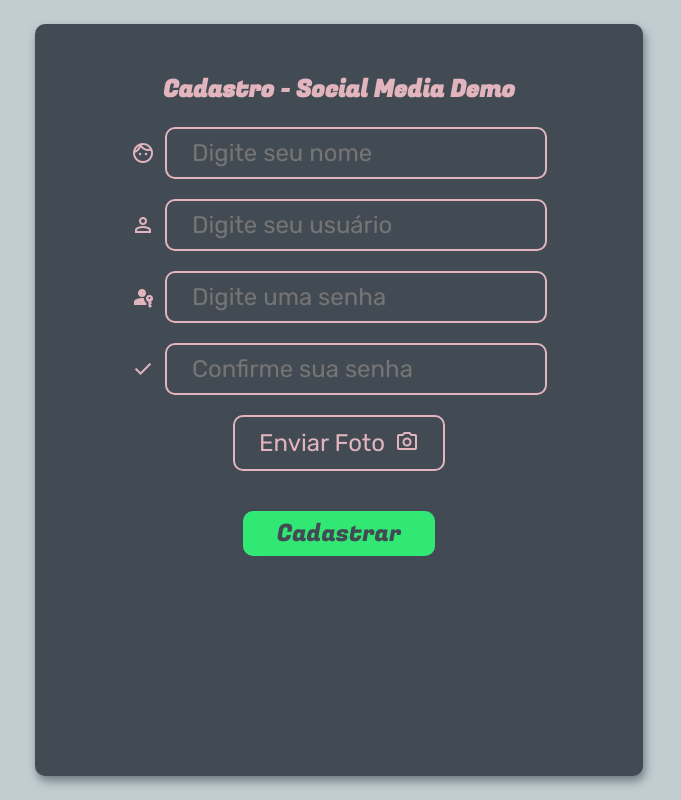
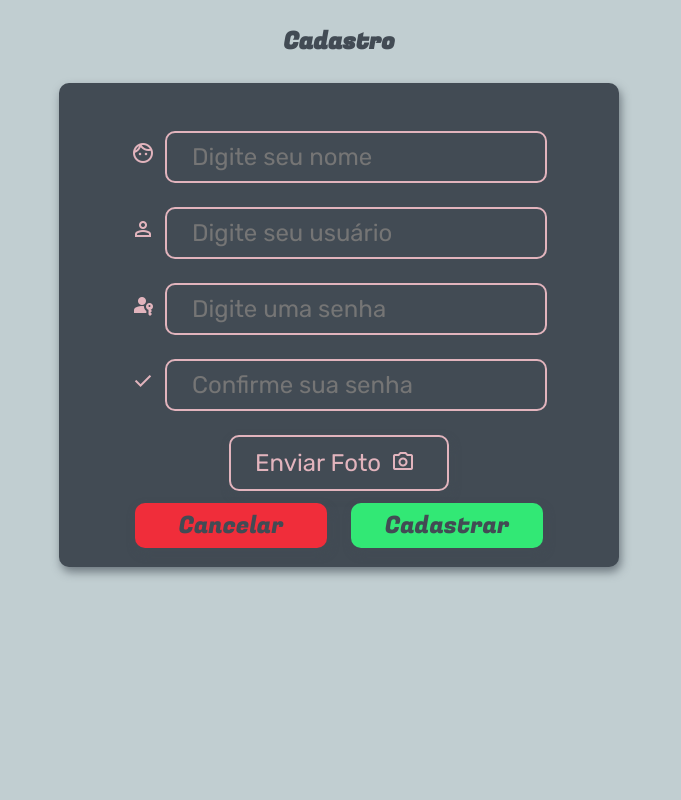
Before and after one commit to marcosvscampos/social-media-demo-front, an Angular app: page /register in a window 1280 px wide. Shown: the whole page, without its empty margins (301-982 px from the left). Built offline with nearby package versions, Linux system fonts and the light colour scheme.

Commit message:
Refatoração das telas de login e cadastro

```diff
--- a/src/app/components/pages/login/login.component.html
+++ b/src/app/components/pages/login/login.component.html
@@ -1,19 +1,21 @@
 <section class="container-flex justify-center simple-page">
-    <div class="simple-page-container borderless-radius">
-        <h1 class="title ff-fugaz">Social Media Demo</h1>
-        <div class="field-container">
-            <span class="material-symbols-outlined">account_circle</span>
-            <input class="input-default pink-border dark-bkg" type="text"
-                name="username" [(ngModel)]="login.username"
-                placeholder="Usuário">
+    <div class="modal-space">
+        <h1 class="modal-form-title ff-fugaz">Login</h1>
+        <div class="modal-form borderless-radius">
+            <div class="modal-form-field-wrapper">
+                <span class="label-symbol material-symbols-outlined">face</span>
+                <input class="input-default pink-border dark-bkg" type="text"
+                    name="username" placeholder="Usuário" [(ngModel)]="login.username">
+            </div>
+            <div class="modal-form-field-wrapper">
+                <span class="label-symbol material-symbols-outlined">lock</span>
+                <input class="input-default pink-border dark-bkg" type="text"
+                    name="password" placeholder="Senha" [(ngModel)]="login.password">
+            </div>
+            <div class="modal-form-button-wrapper">
+                <button class="button register-button ff-fugaz borderless-radius" (click)="register()">Cadastrar-se</button>
+                <button class="button login-button ff-fugaz borderless-radius" (click)="doLogin()">Entrar</button>
+            </div>
         </div>
-        <div class="field-container">
-            <span class="material-symbols-outlined">lock</span>
-            <input class="input-default pink-border dark-bkg" type="password"
-                name="password" [(ngModel)]="login.password"
-                placeholder="Senha">
-        </div>
-        <button class="button login-button ff-fugaz borderless-radius" (click)="doLogin()">Entrar</button>
-        <button class="button register-button ff-fugaz borderless-radius" (click)="register()">Cadastrar-se</button>
     </div>
 </section>
--- a/src/app/components/pages/register/register.component.css
+++ b/src/app/components/pages/register/register.component.css
@@ -1,15 +1,30 @@
+.register-space {
+    margin: 1em;
+}
+
 .label-image {
     display: flex;
     padding: 0.5em 1em;
+    margin: 2px;
     gap: 10px;
     cursor: pointer;
-}
-
-.registry-container {
-    margin: 1em 0;
 }
 
 .file-name {
     color: var(--background-secondary);
     font-size: 0.6em;
+    margin-bottom: 0.5em;
 }
+
+.modal-form-register {
+    padding-bottom: 0.8em;
+}
+
+.modal-form-field-wrapper-sm {
+    margin: 1em 2em;
+}
+
+.modal-form-field-wrapper-file {
+    margin: 0.5em 1em;
+    padding: 0em 5em;
+}
--- a/src/app/components/pages/register/register.component.html
+++ b/src/app/components/pages/register/register.component.html
@@ -1,27 +1,28 @@
 <section class="container-flex justify-center simple-page">
-    <div class="simple-page-container registry-container borderless-radius">
-        <h1 class="title ff-fugaz">Cadastro - Social Media Demo</h1>
-        <div class="field-container">
-            <span class="material-symbols-outlined">face</span>
+    <div class="modal-space register-space">
+        <h1 class="modal-form-title ff-fugaz">Cadastro</h1>
+        <div class="modal-form modal-form-register borderless-radius">
+            <div class="modal-form-field-wrapper-sm">
+                <span class="label-symbol material-symbols-outlined">face</span>
                 <input class="input-default pink-border dark-bkg" type="text"
                     name="name" placeholder="Digite seu nome" [(ngModel)]="user.name">
             </div>
-        <div class="field-container">
-            <span class="material-symbols-outlined">person</span>
+            <div class="modal-form-field-wrapper-sm">
+                <span class="label-symbol material-symbols-outlined">person</span>
                 <input class="input-default pink-border dark-bkg" type="text"
                     name="name" placeholder="Digite seu usuário" [(ngModel)]="user.username">
             </div>
-        <div class="field-container">
-            <span class="material-symbols-outlined">passkey</span>
+            <div class="modal-form-field-wrapper-sm">
+                <span class="label-symbol material-symbols-outlined">passkey</span>
                 <input class="input-default pink-border dark-bkg" type="password"
                     name="password" placeholder="Digite uma senha" [(ngModel)]="register.password">
             </div>
-        <div class="field-container">
-            <span class="material-symbols-outlined">check</span>
+            <div class="modal-form-field-wrapper-sm">
+                <span class="label-symbol material-symbols-outlined">check</span>
                 <input class="input-default pink-border dark-bkg" type="password"
                     name="password" placeholder="Confirme sua senha" [(ngModel)]="register.confirmPassword">
             </div>
-        <div class="field-container">
+            <div class="modal-form-field-wrapper-file">
                 <input type="file" name="file" id="file" class="input-file"
                     accept="image/png, image/jpg, image/jpeg"
                     (change)="onFileChange($event)"/>
@@ -30,6 +31,10 @@
                 </label>
             </div>
             <p class="file-name">{{ register.fileName }}</p>
+            <div class="modal-form-button-wrapper">
+                <button class="button cancel-button ff-fugaz borderless-radius" (click)="cancelRegister()">Cancelar</button>
                 <button class="button register-button ff-fugaz borderless-radius" (click)="doRegister()">Cadastrar</button>
             </div>
+        </div>
+    </div>
 </section>
--- a/src/app/components/pages/register/register.component.ts
+++ b/src/app/components/pages/register/register.component.ts
@@ -61,6 +61,10 @@ export class RegisterComponent implements OnInit {
   ngOnInit(): void {
   }
 
+  cancelRegister(){
+    this.router.navigate(['/login']);
+  }
+
   doRegister(){
     this.createUser();
   }
--- a/src/styles.css
+++ b/src/styles.css
@@ -52,6 +52,17 @@
     color: var(--button-confirm)
 }
 
+.cancel-button {
+    background-color: var(--button-cancel);
+    color: var(--background-primary);
+}
+
+.cancel-button:active {
+    border: 2px solid var(--button-cancel);
+    background-color: var(--background-primary);
+    color: var(--button-cancel)
+}
+
 .input-default {
     padding: 10px 25px;
     border-radius: 10px;
@@ -71,34 +82,12 @@
     height: 100vh;
 }
 
-.simple-page-container {
-    padding: 2em 4em;
-    display: flex;
-    flex-direction: column;
-    gap: 20px;
-    align-items: center;
-    background-color: var(--background-primary);
-    margin: 4em 0;
-    box-sizing: border-box;
-}
-
 .pink-border {
     border: 2px solid var(--font-secondary);
 }
 
 .dark-bkg {
     background-color: var(--background-primary);
-    color: var(--font-secondary);
-}
-
-.field-container {
-    display: flex;
-    gap: 10px;
-    align-items: center;
-    color: var(--font-secondary);
-}
-
-.title {
     color: var(--font-secondary);
 }
 
@@ -114,3 +103,33 @@ input[type="file"] {
 	position: absolute;
 	z-index: -1;
 }
+
+.modal-space {
+    text-align: center;
+    margin: 2em;
+    color: var(--font-secondary);
+}
+
+.modal-form-title {
+    margin-bottom: 1em;
+    color: var(--background-primary)
+}
+
+.modal-form {
+    padding: 1em 1em 2em 1em;
+    background-color: var(--background-primary);
+}
+
+.modal-form-field-wrapper {
+    margin: 2em;
+}
+
+.modal-form-button-wrapper {
+    display: flex;
+    justify-content: center;
+    gap: 1em;
+}
+
+.label-symbol {
+    margin-right: 10px;
+}
```
Lines whose indentation alone changed are shown as unchanged.
